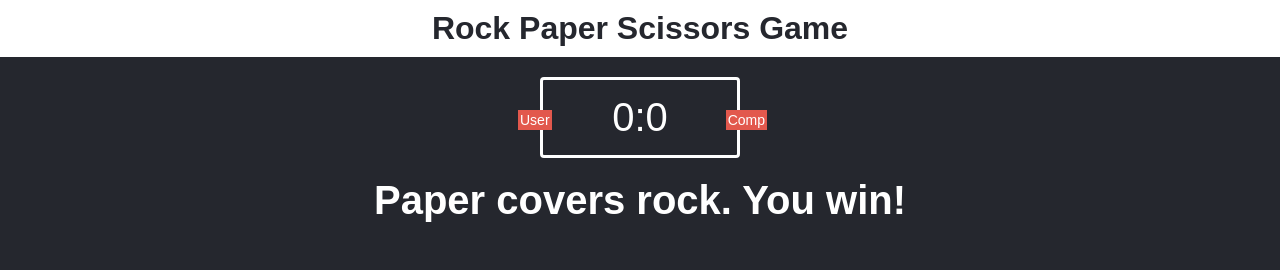
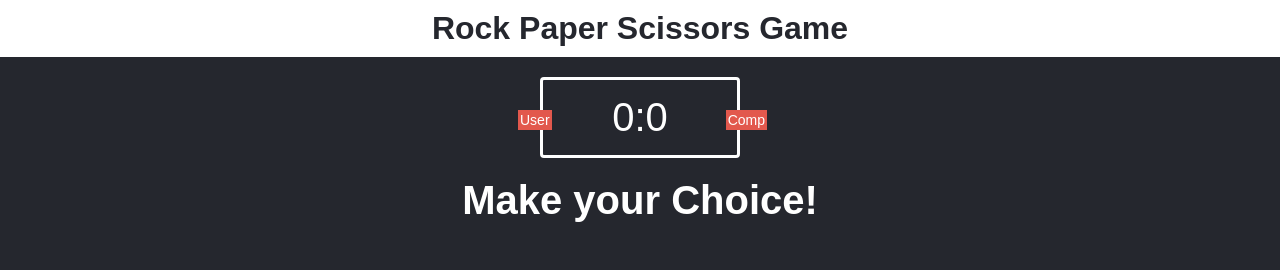
Before and after one commit to Shreyanshukunwar/rock-paper-scissors, a plain HTML site: page index.html in a window 1280 px wide. Shown: the top 270 px of the page. Drawn offline with Linux system fonts and the light colour scheme.

Commit message:
Update index.html

```diff
--- a/index.html
+++ b/index.html
@@ -16,7 +16,7 @@
 	</div>
 
 	<div class="result">
-		<p>Paper covers rock. You win!</p>
+		<p>Make your Choice!</p>
 	</div>
 
 	<div class="choices">
```
